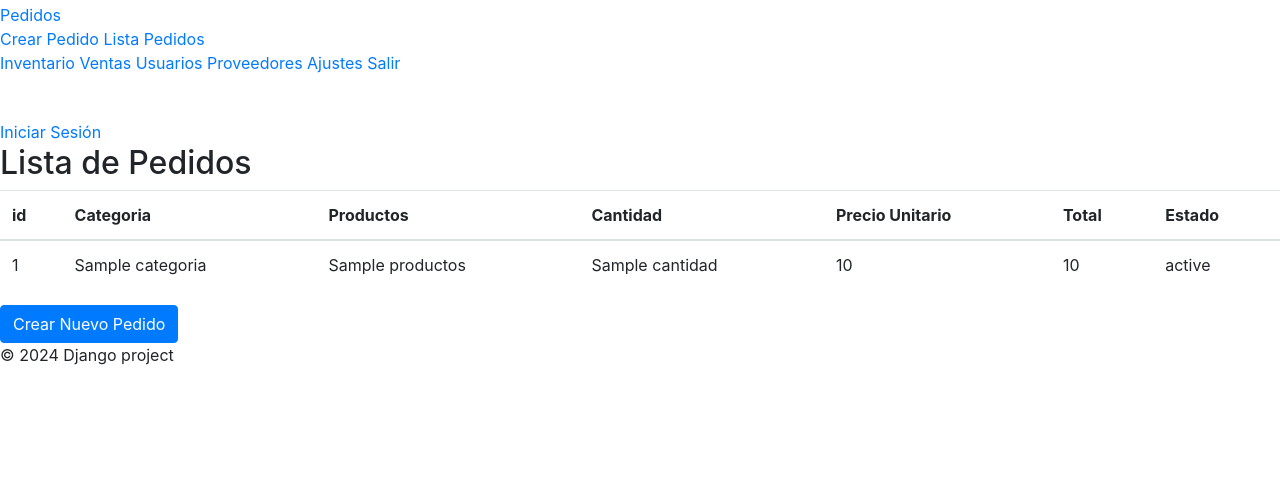
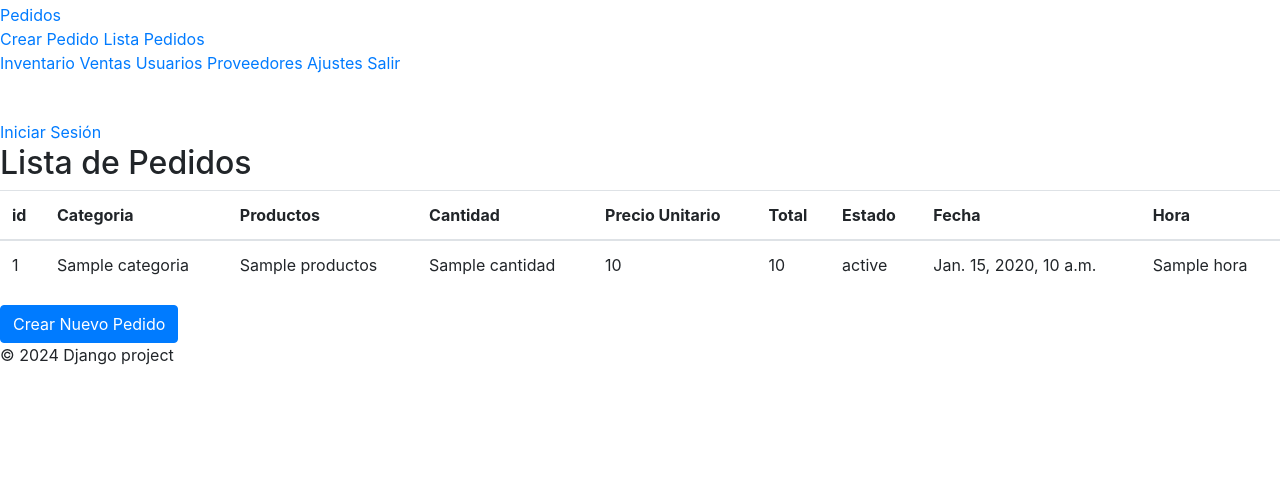
Before and after one commit to DiegoNiS/DATABios, a Django app: template DATABIOS/templates/listar_pedidos.html in a window 1280 px wide. Shown: the part 321-800 px from the top of the page. Run offline with Django 3.2, Linux system fonts and the light colour scheme; the template is opened without the code that fills it: most values are stand-ins (such as "Sample title", 1, 10 or a date in 2020); some libraries are stand-ins or nearby versions.

Commit message:
Implementando el campo hora

```diff
--- a/DATABIOS/Core/models.py
+++ b/DATABIOS/Core/models.py
@@ -1,6 +1,7 @@
 from django.db import models
 from django.contrib.auth.models import AbstractBaseUser, BaseUserManager, PermissionsMixin
 from django.utils import timezone  # Importar timezone
+
 
 class ConjuntoPermisos(models.Model):                       # added by Diego
     pedidos_pen_CUD = models.BooleanField(default=False)
@@ -101,10 +102,12 @@ class Pedido(models.Model):
     precio_unitario = models.DecimalField(max_digits=10, decimal_places=2, default=0.00)
     total = models.DecimalField(max_digits=10, decimal_places=2)
     fecha_pedido = models.DateField(auto_now_add=True)
+    hora = models.TimeField(auto_now_add=True)
+    #hora = models.TimeField(default=timezone.now)
     estado = models.CharField(max_length=20, choices=ESTADO_CHOICES, default='en_proceso')
 
     def _str_(self):
-        return f"Pedido {self.id}: Categoria {self.Categoria.nombre}, Producto {self.producto}, Cantidad {self.cantidad}, Total {self.total}, Precio Unitario {self.precio_unitario}, Fecha de Pedido {self.fecha_pedido}, Estado {self.estado}"
+        return f"Pedido {self.id}: Categoria {self.Categoria.nombre}, Producto {self.producto}, Cantidad {self.cantidad}, Total {self.total}, Precio Unitario {self.precio_unitario}, Fecha de Pedido {self.fecha_pedido}, Hora {self.hora}, Estado {self.estado}"
     @property
     def calcular_total(self):
         return self.cantidad * self.precio_unitario
--- a/DATABIOS/templates/listar_pedidos.html
+++ b/DATABIOS/templates/listar_pedidos.html
@@ -17,6 +17,8 @@ Lista de Pedidos
                 <th>Precio Unitario</th>
                 <th>Total</th>
                 <th>Estado</th>
+                <th>Fecha</th>
+                <th>Hora</th>
             </tr>
         </thead>
         <tbody>
@@ -29,6 +31,8 @@ Lista de Pedidos
                 <td>{{ pedido.precio_unitario }}</td>
                 <td>{{ pedido.total }}</td>
                 <td>{{ pedido.estado }}</td>
+                <td>{{ pedido.fecha_pedido }}</td>
+                <td>{{ pedido.hora }}</td>
             </tr>
             {% endfor %}
         </tbody>
```
